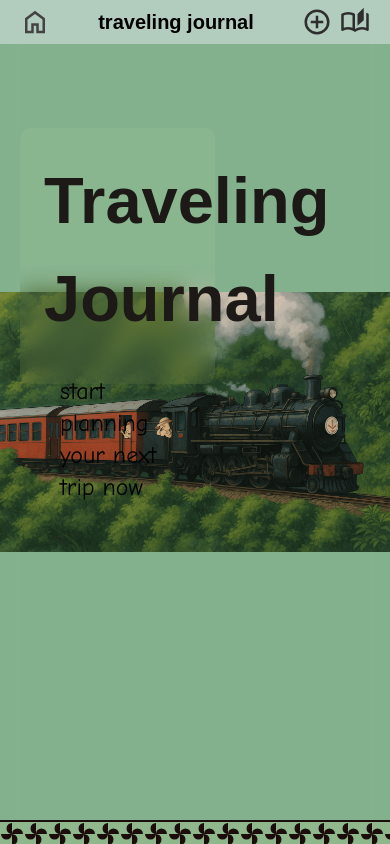
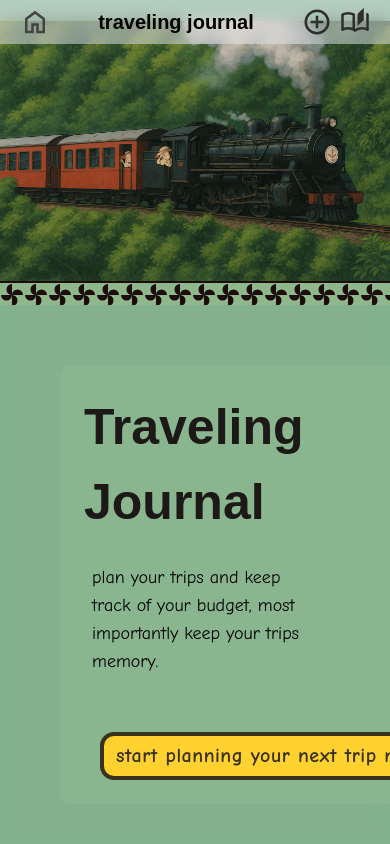
Before and after one commit to SheidaSepehri01/travel-planner, a Next.js app: page / in a window 390 px wide. Built offline with nearby package versions, Linux system fonts and the light colour scheme; no server answers; a web font is replaced by a local one.

Commit message:
home page responsive

```diff
--- a/src/app/global.css
+++ b/src/app/global.css
@@ -135,7 +135,7 @@ button {
 
 @layer base {
   * {
-    @apply border-border outline-ring/50;
+    @apply outline-ring/50;
   }
   body {
     @apply bg-background text-foreground;
--- a/src/components/layouts/HeroBackground.tsx
+++ b/src/components/layouts/HeroBackground.tsx
@@ -3,7 +3,7 @@
 import Image from "next/image";
 export const HeroBackground = () => {
   return (
-    <div className="p-0 m-0 overflow-hidden absolute top-0  flex flex-col justify-center items-center h-screen w-screen z-10 ">
+    <div className="p-0 m-0 overflow-hidden   flex flex-col justify-center items-center h-full w-full z-10 ">
       <Image
         src={"/assets/images/train.png"}
         width={1792}
@@ -16,7 +16,7 @@ export const HeroBackground = () => {
         blurDataURL="/assets/images/mapblur.jpg"
         sizes="100vw"
       />
-      <div className=" border-t-2 border-[#1c0d0c] bg-amber-200/10 backdrop-blur-sm absolute bottom-0 left-0 w-full h-6  bg-[url('/assets/icons/toys_fan.svg')] bg-repeat-x"></div>
+      <div className=" border-t-2 border-[#1c0d0c] bg-amber-200/10 backdrop-blur-sm relative bottom-0 left-0 w-full h-6  bg-[url('/assets/icons/toys_fan.svg')] bg-repeat-x"></div>
     </div>
   );
 };
--- a/src/components/sections/HomeHero.tsx
+++ b/src/components/sections/HomeHero.tsx
@@ -6,13 +6,17 @@ import gsap from "gsap";
 import Link from "next/link";
 import { Playwrite_RO } from "next/font/google";
 import { useAuthStore } from "../../stores/auth";
+import { ButtonStylish } from "../ui/ButtonStylish";
 const playwrite = Playwrite_RO({
   variable: "--font-playwrite",
 });
+import { useRouter } from "next/navigation";
 export const HomeHero = () => {
   const sectionRef = useRef<null | HTMLDivElement>(null);
   const headerRef = useRef<null | HTMLDivElement>(null);
   const { user } = useAuthStore();
+  const router = useRouter();
+
   useGSAP(() => {
     gsap.from(headerRef.current, {
       opacity: 0,
@@ -24,22 +28,28 @@ export const HomeHero = () => {
 
   return (
     <div className="w-screen p-0 m-0 h-screen  grid grid-cols-1 grid-rows-1 gap-0  overflow-hidden">
-      <div className="max-h-screen h-full w-full flex  justify-center items-center">
-        <HeroBackground />
-        <div className="w-full h-fit absolute top-32 left-5 ">
-          <div className="bg-amber-100/5 relative top-0  backdrop-blur-md rounded-lg w-[50%] p-6 h-64 z-50 flex flex-col justify-start  items-start">
+      <div className="max-h-screen h-full w-full flex  flex-col md:!flex-row md:justify-center justify-start items-start md:items-center">
+        <div className="md:h-full h-1/2 w-full">
+          <HeroBackground />
+        </div>
+        <div className="w-fit p-10 h-fit relative md:!absolute md:bottom-16 left-5 flex justify-center items-center">
+          <div className="bg-amber-100/5 relative top-0  backdrop-blur-md rounded-lg w-fit p-6 h-fit z-50 flex flex-col justify-between items-start space-y-4">
             <h1
               className={` ${playwrite.className} w-full z-50 h-fit font-extrabold font-sans text-stone-900  `}
-              style={{ fontSize: "65px", textAlign: "left" }}
+              style={{ fontSize: "50px", textAlign: "left" }}
               ref={headerRef}
             >
               Traveling Journal
             </h1>
-            <Link
-              className=" text-black text-2xl px-4 py-2 mt-5"
-              href={user ? "/addPlan" : "/register"}
-            >
-              start planning your next trip now
+            <p className="p-2 text-lg text-left w-2/3 ">
+              plan your trips and keep track of your budget, most importantly
+              keep your trips memory.
+            </p>
+            <Link className=" px-4 mt-8" href={user ? "/addPlan" : "/register"}>
+              <ButtonStylish
+                title="start planning your next trip now"
+                action={() => {}}
+              />
             </Link>
           </div>
         </div>
--- /dev/null
+++ b/src/components/ui/ButtonStylish.tsx
@@ -0,0 +1,13 @@
+import React from "react";
+
+export const ButtonStylish = (props: { title: string; action: () => void }) => {
+  const { title, action } = props;
+  return (
+    <button
+      className="duration-200 bg-amber-300 border-4 !border-brown-500 !rounded-xl hover:bg-green-200 hover:!text-amber-300 flex justify-center items-center h-12 min-w-32 w-max p-3 text-xl font-bold tracking-wide !text-brown-500"
+      onClick={() => action}
+    >
+      {title}
+    </button>
+  );
+};
```
